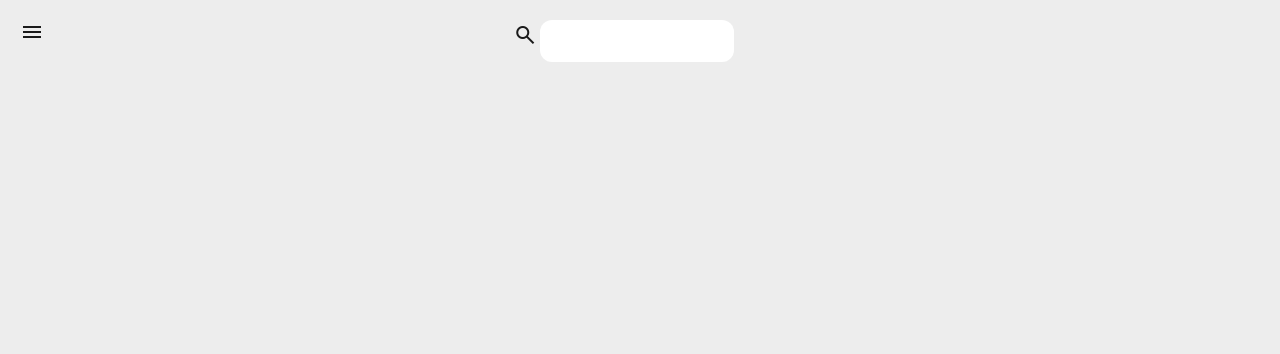
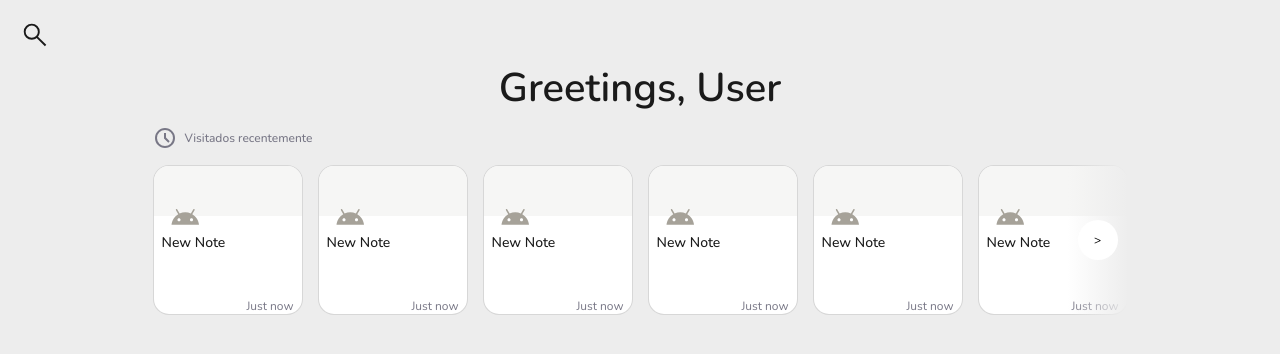
Before and after one commit to jonassantoss/forge, a plain HTML site: page index.html in a window 1280 px wide. Drawn offline with nearby package versions, Linux system fonts and the light colour scheme.

Commit message:
feat: adiciona cards com carrossel

```diff
--- a/index.html
+++ b/index.html
@@ -5,24 +5,127 @@
     <meta name="viewport" content="width=device-width, initial-scale=1.0" />
     <link rel="stylesheet" href="./styles/reset.css" />
     <link rel="stylesheet" href="./styles/index.css" />
-    <link
-      rel="stylesheet"
-      href="https://fonts.googleapis.com/css2?family=Material+Symbols+Outlined:opsz,wght,FILL,GRAD@48,400,0,0&icon_names=menu"
-    />
-    <link
-      rel="stylesheet"
-      href="https://fonts.googleapis.com/css2?family=Material+Symbols+Outlined:opsz,wght,FILL,GRAD@48,400,0,0&icon_names=search"
-    />
     <title>MyNotion</title>
   </head>
   <body>
     <header class="header">
-      <span class="hamburger-menu material-symbols-outlined"> menu </span>
-      <div>
-        <span class="material-symbols-outlined"> search </span>
-        <input type="text" class="input search-bar" />
+      <img class="icon" src="assets/icons/search.svg" alt="icone search" />
+    </header>
+
+    <main>
+      <div class="section">
+        <h1 class="welcome">Greetings, User</h1>
       </div>
-      <div></div>
-    </header>
+      <section class="section cards_section">
+        <div class="cards_section_title">
+          <img src="assets/icons/clock.svg" alt="icone relógio" />
+          <p class="cards_section_title-text">Visitados recentemente</p>
+        </div>
+        <div class="carousel">
+          <div class="cards">
+            <div class="card">
+              <div class="card_header">
+                <div class="card_header-background"></div>
+                <img
+                  class="card-icon"
+                  src="./assets/icons/android.svg"
+                  alt="icon android"
+                />
+              </div>
+              <p class="card-title">New Note</p>
+              <div class="card-timestamp">
+                <p class="card-timestamp-title">Just now</p>
+              </div>
+              <div class="card-hover"></div>
+            </div>
+
+            <div class="card">
+              <div class="card_header">
+                <div class="card_header-background"></div>
+                <img
+                  class="card-icon"
+                  src="./assets/icons/android.svg"
+                  alt="icon android"
+                />
+              </div>
+              <p class="card-title">New Note</p>
+              <div class="card-timestamp">
+                <p class="card-timestamp-title">Just now</p>
+              </div>
+              <div class="card-hover"></div>
+            </div>
+
+            <div class="card">
+              <div class="card_header">
+                <div class="card_header-background"></div>
+                <img
+                  class="card-icon"
+                  src="./assets/icons/android.svg"
+                  alt="icon android"
+                />
+              </div>
+              <p class="card-title">New Note</p>
+              <div class="card-timestamp">
+                <p class="card-timestamp-title">Just now</p>
+              </div>
+              <div class="card-hover"></div>
+            </div>
+
+            <div class="card">
+              <div class="card_header">
+                <div class="card_header-background"></div>
+                <img
+                  class="card-icon"
+                  src="./assets/icons/android.svg"
+                  alt="icon android"
+                />
+              </div>
+              <p class="card-title">New Note</p>
+              <div class="card-timestamp">
+                <p class="card-timestamp-title">Just now</p>
+              </div>
+              <div class="card-hover"></div>
+            </div>
+
+            <div class="card">
+              <div class="card_header">
+                <div class="card_header-background"></div>
+                <img
+                  class="card-icon"
+                  src="./assets/icons/android.svg"
+                  alt="icon android"
+                />
+              </div>
+              <p class="card-title">New Note</p>
+              <div class="card-timestamp">
+                <p class="card-timestamp-title">Just now</p>
+              </div>
+              <div class="card-hover"></div>
+            </div>
+
+            <div class="card">
+              <div class="card_header">
+                <div class="card_header-background"></div>
+                <img
+                  class="card-icon"
+                  src="./assets/icons/android.svg"
+                  alt="icon android"
+                />
+              </div>
+              <p class="card-title">New Note</p>
+              <div class="card-timestamp">
+                <p class="card-timestamp-title">Just now</p>
+              </div>
+              <div class="card-hover"></div>
+            </div>
+          </div>
+
+          <button class="carousel-btn btn-left">&lt;</button>
+          <button class="carousel-btn btn-right">&gt;</button>
+        </div>
+      </section>
+    </main>
+
+    <script src="js/carousel.js"></script>
   </body>
 </html>
--- /dev/null
+++ b/js/carousel.js
@@ -0,0 +1,42 @@
+const carouselContainer = document.querySelector(".carousel");
+const carousel = document.querySelector(".cards");
+const items = document.querySelectorAll(".card");
+const buttonLeft = document.querySelector(".btn-left");
+const buttonRight = document.querySelector(".btn-right");
+
+let currentIndex = 0;
+
+const itemWidth = 165;
+const visibleItems = 4;
+
+function updateCarousel() {
+  carousel.style.transform = `translateX(${-currentIndex * itemWidth}px)`;
+
+  if (currentIndex === 0) {
+    buttonLeft.style.display = "none";
+    carouselContainer.classList.add("hide-left-fade");
+  } else {
+    buttonLeft.style.display = "flex";
+    carouselContainer.classList.remove("hide-left-fade");
+  }
+
+  if (currentIndex >= items.length - visibleItems) {
+    buttonRight.style.display = "none";
+    carouselContainer.classList.add("hide-right-fade");
+  } else {
+    buttonRight.style.display = "flex";
+    carouselContainer.classList.remove("hide-right-fade");
+  }
+}
+
+buttonLeft.addEventListener("click", () => {
+  currentIndex = Math.max(currentIndex - 1, 0);
+  updateCarousel();
+});
+
+buttonRight.addEventListener("click", () => {
+  currentIndex = Math.min(currentIndex + 1, items.length - visibleItems);
+  updateCarousel();
+});
+
+updateCarousel();
--- /dev/null
+++ b/styles/cards.css
@@ -0,0 +1,158 @@
+.cards_section {
+  display: flex;
+  flex-direction: column;
+  gap: 15px;
+}
+
+.cards_section_title {
+  display: flex;
+  align-items: center;
+  gap: 8px;
+}
+
+.cards_section_title-text {
+  font-weight: 500;
+  font-size: 1.2rem;
+  line-height: 18px;
+  color: var(--light-gray);
+}
+
+.cards {
+  display: flex;
+  gap: 15px;
+  transition: transform 0.3s ease-in-out;
+}
+
+.card {
+  display: flex;
+  color: inherit;
+  user-select: none;
+  transition: background 20ms ease-in;
+  cursor: pointer;
+  overflow: hidden;
+  border-radius: 16px;
+  border: 1px solid #2b2a2a30;
+  background-color: #fff;
+  position: relative;
+  width: 150px;
+  height: 150px;
+  justify-content: space-between;
+  box-shadow: unset;
+  flex-direction: column;
+  gap: 8px;
+}
+
+.card_header {
+  position: relative;
+  width: 100%;
+}
+
+.card_header-background {
+  background-color: #f6f6f5;
+  height: 50px;
+  border: unset;
+}
+
+.card-icon {
+  display: flex;
+  justify-content: center;
+  align-items: center;
+  width: 30px;
+  height: 30px;
+  position: absolute;
+  bottom: -20px;
+  left: 16px;
+}
+
+.card-title {
+  font-weight: 500;
+  font-size: 1.4rem;
+  margin-left: 8px;
+}
+
+.card-timestamp {
+  display: flex;
+  justify-content: end;
+  align-items: end;
+  margin-top: 30px;
+  margin-right: 8px;
+  font-size: 1.2rem;
+  line-height: 16px;
+  color: var(--light-gray);
+}
+
+.card-hover {
+  width: 100%;
+  height: 100%;
+  position: absolute;
+  border-radius: 16px;
+  z-index: 1;
+}
+
+.card-hover:hover {
+  box-shadow: #00000009 0px 0px 0px 1px inset;
+}
+
+.carousel {
+  position: relative;
+  overflow: hidden;
+}
+
+.carousel-btn {
+  position: absolute;
+  top: 50%;
+  transform: translateY(-50%);
+  background-color: rgb(255, 255, 255);
+  color: #000;
+  border: none;
+  width: 40px;
+  height: 40px;
+  cursor: pointer;
+  border-radius: 50%;
+  display: none;
+  align-items: center;
+  justify-content: center;
+  font-size: 1.2rem;
+  z-index: 3;
+}
+
+.btn-left {
+  left: 10px;
+}
+
+.btn-right {
+  right: 10px;
+}
+
+.carousel:hover .carousel-btn {
+  display: flex;
+}
+
+.carousel::before,
+.carousel::after {
+  content: "";
+  position: absolute;
+  top: 0;
+  width: 60px;
+  height: 100%;
+  pointer-events: none;
+  z-index: 2;
+}
+
+.carousel::before {
+  left: 0;
+  background: linear-gradient(to right, #ededed, #ffffff00);
+}
+
+.carousel::after {
+  right: 0;
+  background: linear-gradient(to left, #ededed, #ffffff00);
+}
+
+.carousel.hide-left-fade::before {
+  background: none;
+}
+
+.carousel.hide-right-fade::after {
+  background: none;
+}
--- a/styles/header.css
+++ b/styles/header.css
@@ -1,19 +1,11 @@
 .header {
   display: flex;
   justify-content: space-between;
+  align-items: center;
   padding: 2rem;
 }
 
-.search-bar {
-  width: 70%;
-  font-size: 1.6rem;
+.icon {
+  width: 3rem;
+  height: 3rem;
 }
-
-.search-bar:hover {
-  border: 1px solid #2b2a2a1e;
-}
-
-.search-bar:focus {
-  outline: none;
-  border: 1px solid #2b2a2a30;
-}
--- a/styles/index.css
+++ b/styles/index.css
@@ -1,13 +1,18 @@
-@import url('https://fonts.googleapis.com/css2?family=Nunito:ital,wght@0,200..1000;1,200..1000&display=swap');
+@import url("https://fonts.googleapis.com/css2?family=Nunito:ital,wght@0,200..1000;1,200..1000&display=swap");
 
-@import url('./header.css');
+@import url("./header.css");
+@import url("./cards.css");
 
 :root {
   font-size: 62.5%;
-  font-family: 'Segoe UI', Tahoma, Geneva, Verdana, sans-serif;
+  font-family: "Nunito", "Segoe UI", Tahoma, Geneva, Verdana, sans-serif;
 
-  --light-background-color: #EDEDED;
-  --light-font-color: #1A1A1A;
+  --light-background-color: #ededed;
+  --light-font-color: #1a1a1a;
+  --light-gray: #787786;
+
+  --default-card-header: #f6f6f5;
+  --card-border: #2b2a2a;
 }
 
 body {
@@ -17,9 +22,24 @@ body {
   color: var(--light-font-color);
 }
 
+main {
+  display: flex;
+  flex-direction: column;
+  justify-content: center;
+  align-items: center;
+  gap: 20px;
+}
+
 .input {
   box-sizing: border-box;
   border: none;
   border-radius: 12px;
-  padding: 1rem;
+  padding: 1.1rem;
 }
+
+.welcome {
+  font-size: 4rem;
+  line-height: 36px;
+  font-weight: 600;
+  text-align: center;
+}
```
Also changed, not shown: assets/icons/android.svg (added), assets/icons/clock.svg (added), assets/icons/menu.svg (added), assets/icons/search.svg (added).
